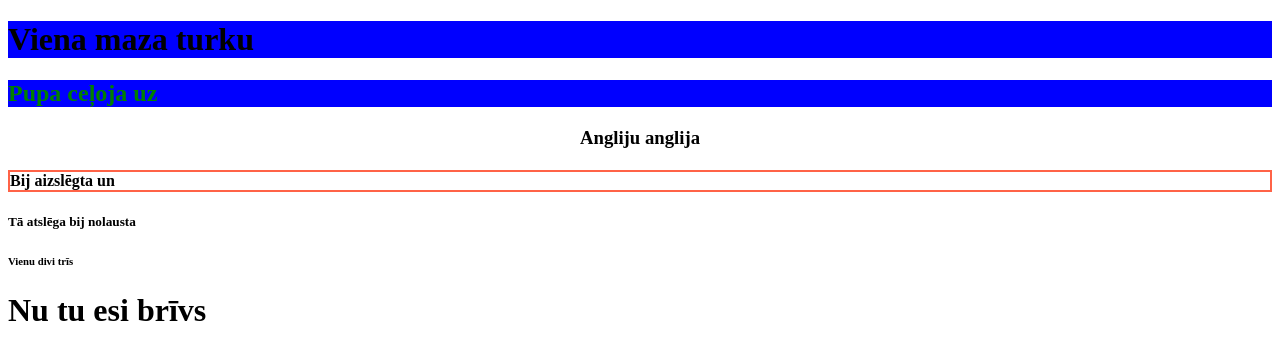
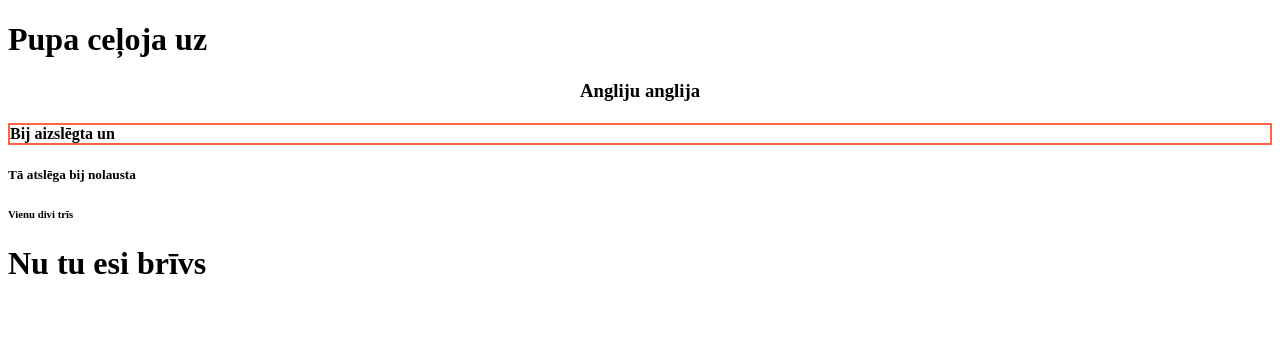
Before and after one commit to bahelisa/turku-pupa, a plain HTML site: page index.html in a window 1280 px wide. Drawn offline with Linux system fonts and the light colour scheme.

Commit message:
Update index.html

```diff
--- a/index.html
+++ b/index.html
@@ -6,7 +6,7 @@
 
 <body>
 
-<h1 style="background-color:blue;">Viena maza turku</h1>
+<h1 style="color:#1F9193>Nu tu esi brīvs</h1>
 <h2 style="color:green;background-color:blue;">Pupa ceļoja uz</h2>
 <h3 style="text-align:center;">Angliju anglija</h3>
 <h4 style="border:2px solid Tomato;">Bij aizslēgta un</h4>
```
